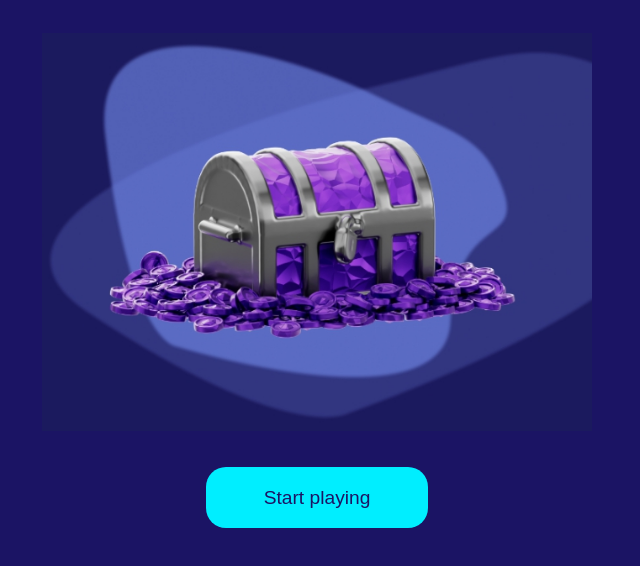
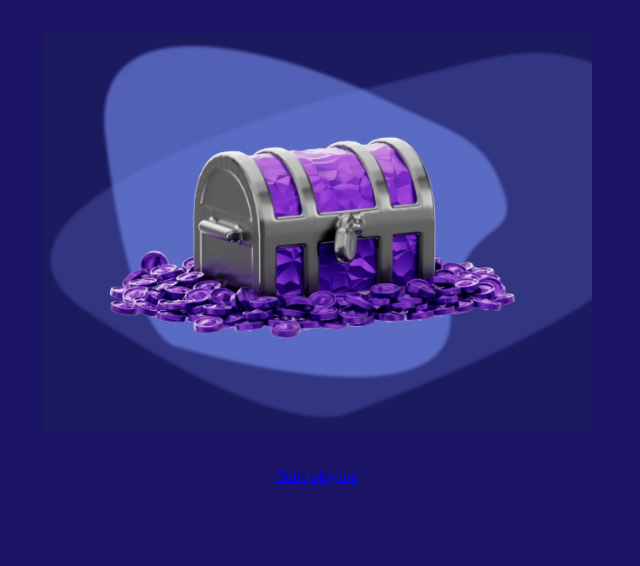
Before and after one commit to Abdulsalam675/quizard, a plain HTML site: page index.html in a window 1280 px wide. Shown: the part 138-704 px from the top of the page, without its empty margins (323-963 px from the left). Drawn offline with Linux system fonts and the light colour scheme.

Commit message:
Update index.html

```diff
--- a/index.html
+++ b/index.html
@@ -19,9 +19,7 @@
       <img class="chest-image" src="images/chest.png" alt="Tresure Chest" />
 
       <br />
-      <a href="./Sign up.html"
-        ><button class="start-button">Start playing</button></a
-      >
+      <a href="register.html" class="btn">Start playing</button></a>
     </div>
   </body>
 </html>
```
